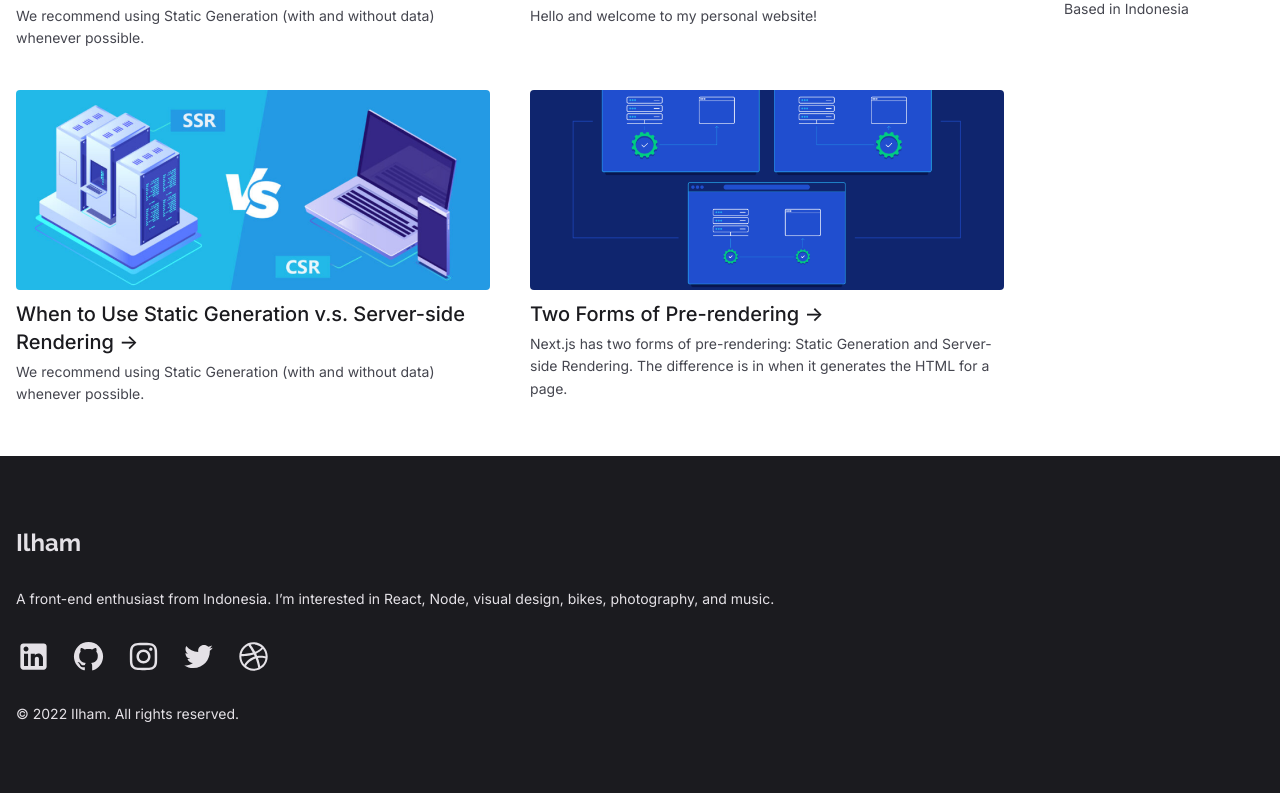
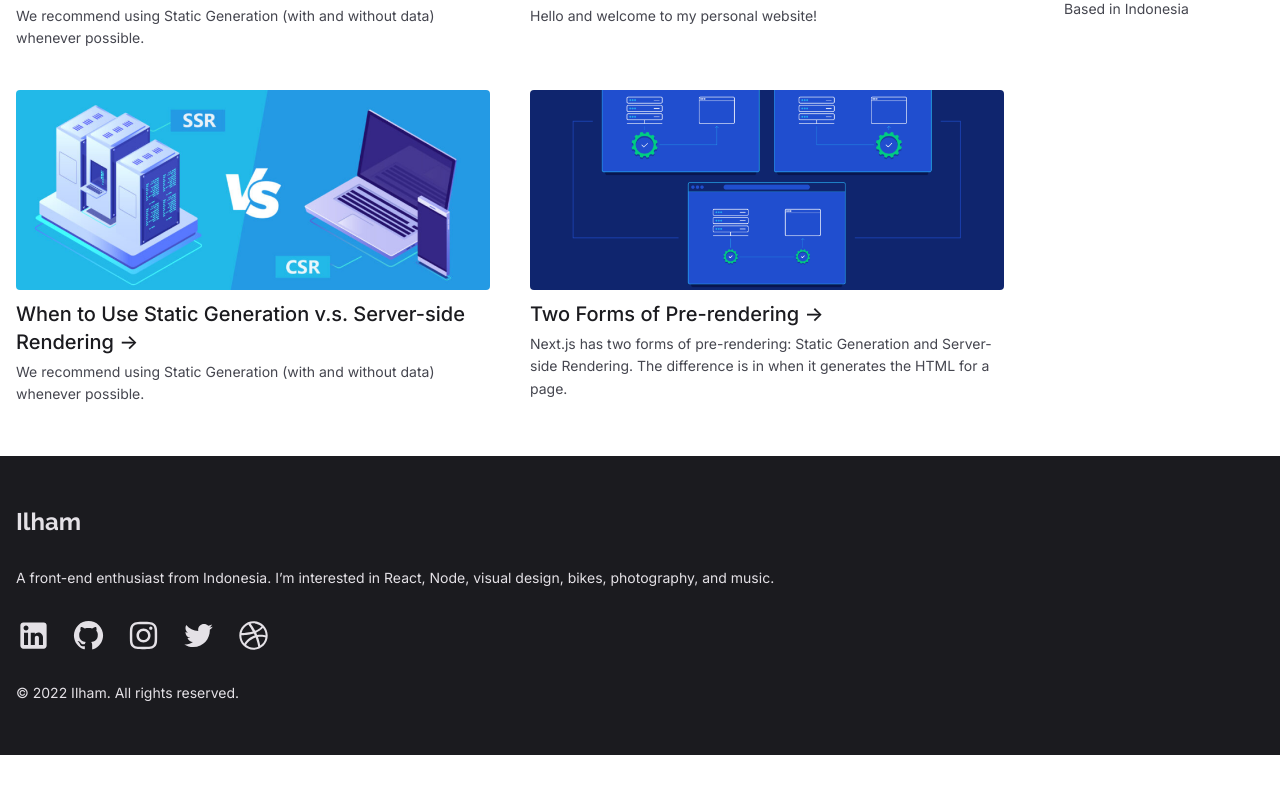
Before and after one commit to ilhamprabaswara/ilham.cc, a Next.js app: page /blog in a window 1280 px wide. Shown: the part 333-1126 px from the top of the page. After the commit the page ends 1088 px from the top, so only its background shows below. Built offline with nearby package versions, Linux system fonts and the light colour scheme.

Commit message:
Change y padding on footer

```diff
--- a/components/footer.js
+++ b/components/footer.js
@@ -2,7 +2,7 @@ import Link from "next/link";
 
 export default function Footer() {
   return (
-    <div className="bg-[#1B1B1F] flex flex-col gap-7 text-[#E4E1E6] px-4 py-[71.5px]">
+    <div className="bg-[#1B1B1F] flex flex-col gap-7 text-[#E4E1E6] px-4 py-[50px]">
       <h1 className="font-Raleway text-2xl font-bold">Ilham</h1>
       <p className="text-sm leading-6">
         A front-end enthusiast from Indonesia. I’m interested in React, Node,
```
